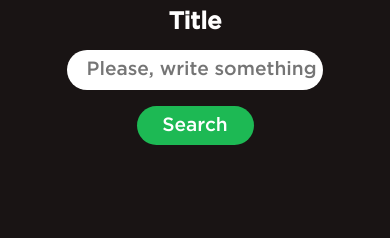
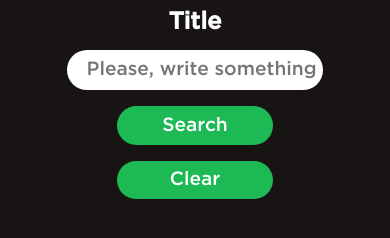
Before and after one commit to pedroespigares/spotify_song_searcher, a plain HTML site: page index.html in a window 390 px wide. Shown: the part 114-352 px from the top of the page. Drawn offline with Linux system fonts and the light colour scheme; no server answers.

Commit message:
Añadido botón clear

```diff
--- a/ajax.js
+++ b/ajax.js
@@ -1,7 +1,11 @@
 window.onload = () => {
     input = document.getElementById("title");
+
     search_btn = document.getElementById("search");
     search_btn.addEventListener('click', () => throwPetition(true));
+
+    clear_btn = document.getElementById("clear");
+    clear_btn.addEventListener('click', clearResults);
 }
 
 window.addEventListener('scroll',()=>{
@@ -131,3 +135,8 @@ function printResult(tracks, i){
         </div>
     </div>`;
 }
+
+function clearResults(){
+    document.getElementById("results").innerHTML = "";
+    input.value = "";
+}
--- a/index.html
+++ b/index.html
@@ -18,7 +18,10 @@
     <div id="searcher">
         <h2>Title</h2>
         <input type="text" id="title" placeholder="Introduce a title">
-        <button id="search">Search</button>
+        <div id="search-clear-buttons">
+            <button id="search">Search</button>
+            <button id="clear">Clear</button>
+        </div>
     </div>
     <div id="results"></div>
 </body>
--- a/styles.css
+++ b/styles.css
@@ -73,8 +73,16 @@ header img{
     outline: 2px solid var(--green);
 }
 
-#searcher button{
-    width: 10%;
+#search-clear-buttons{
+    width: 20%;
+    display: flex;
+    justify-content: center;
+    align-items: center;
+    gap: 1em;
+}
+
+#search-clear-buttons button{
+    width: 40%;
     height: 2em;
     border-radius: 2em;
     border: none;
@@ -204,8 +212,9 @@ i{
         width: 40%;
     }
 
-    #searcher button{
-        width: 20%;
+    #search-clear-buttons{
+        width: 50%;
+        flex-direction: column;
     }
 
     .song{
@@ -236,6 +245,11 @@ i{
 
     #searcher button{
         width: 20%;
+    }
+
+    #search-clear-buttons{
+        width: 100%;
+        flex-direction: column;
     }
 
     #results{
@@ -277,8 +291,9 @@ i{
         width: 60%;
     }
 
-    #searcher button{
-        width: 30%;
+    #search-clear-buttons{
+        width: 100%;
+        flex-direction: column;
     }
 
     #results{
```
